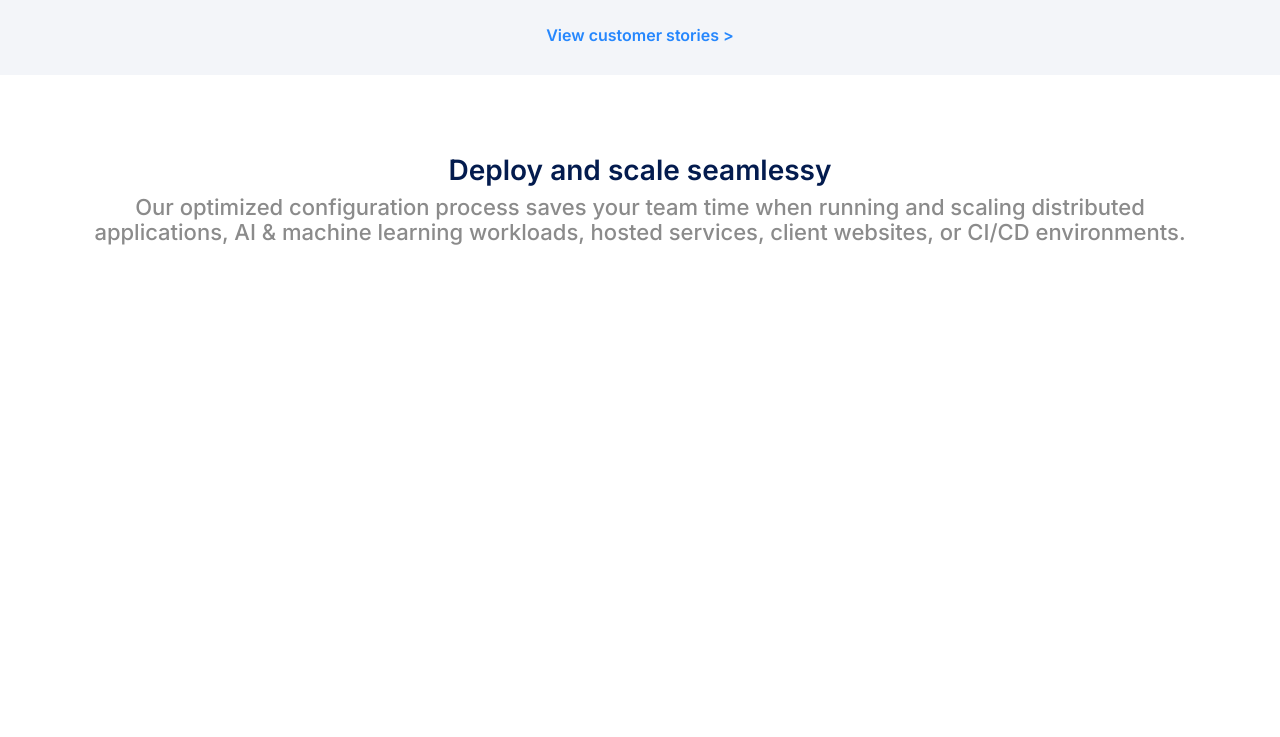
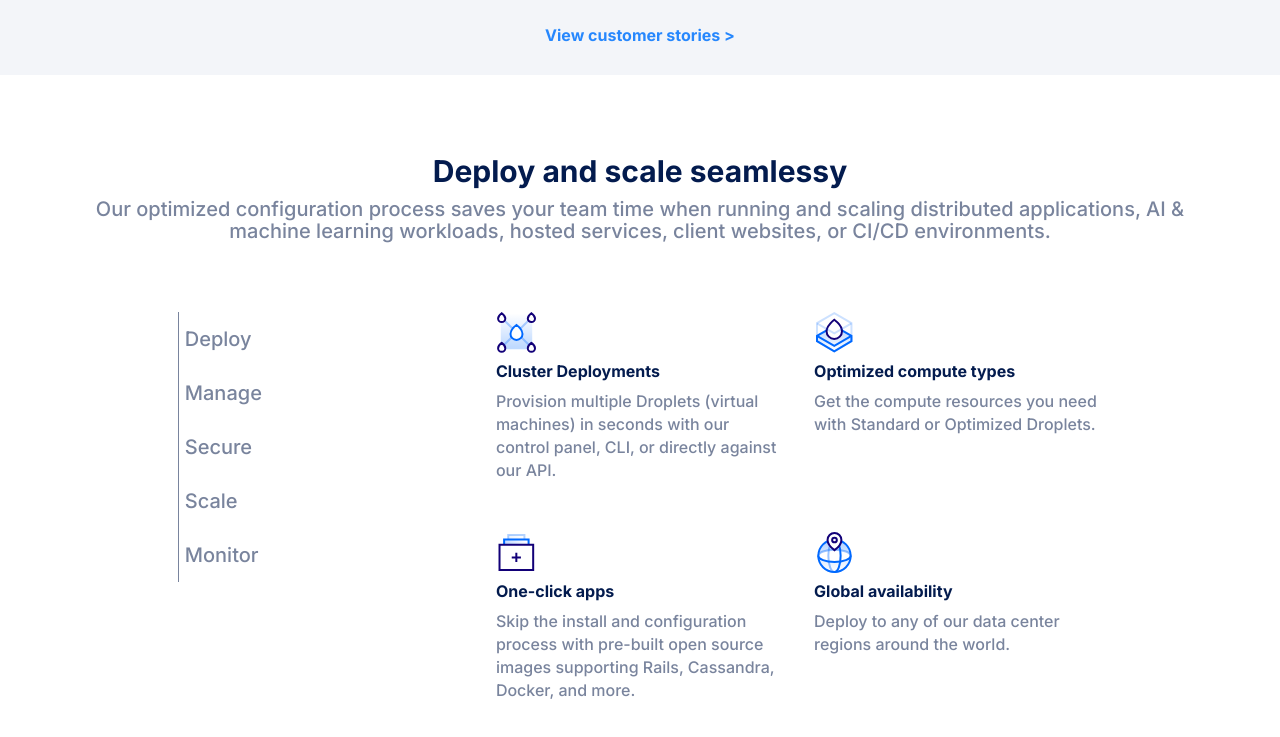
Before and after one commit to gfederica/html-css-digitalocean, a plain HTML site: page index.html in a window 1280 px wide. Shown: the part 689-1426 px from the top of the page. Before the commit the page ends 943 px from the top, so only its background shows below. Drawn offline with nearby package versions, Linux system fonts and the light colour scheme.

Commit message:
finita sezione process

```diff
--- a/css/style.css
+++ b/css/style.css
@@ -23,8 +23,8 @@ header h1 {
 }
 
 h2 {
-    font-size: 28px;
-    font-weight: 600;
+    font-size: 30px;
+    font-weight: 700;
     color: #031B4E;
     text-align: center;
 }
@@ -32,7 +32,7 @@ h2 {
 h3 {
     font-size: 24px;
     font-weight: 500;
-    color: #8B8B8B;
+    color: #79849D;
     text-align: center;
 }
 
@@ -48,18 +48,32 @@ header h4:not(.ms_wrapper_85 h4) {
 
 h5 {
     font-size: 16px;
-    font-weight: 600;
-    color: #8B8B8B;
+    font-weight: 700;
+    color: #79849D;
     margin: 0;
 }
 
+p {
+    font-size: 16px;
+    font-weight: 500;
+    color: #79849D;
+}
+
 .ms_grey_text {
-    color: #8B8B8B;
+    color: #79849D;
 }
 .ms_blue_text {
     color: #2687FD;
 }
+.ms_dark_blue_text {
+    color: #031B4E;
+}
 
+.ms_wrapper_85::after {
+    content: "";
+    display: table;
+    clear: both;
+}
 
 
 /* buttons */
@@ -196,12 +210,27 @@ h5 {
     margin-top: 60px;
 }
 #process h4 {
-    text-align: center;
-    color: #8B8B8B;
+    font-size: 20px;
+    color: #79849D;
 }
 
+#process ul li {
+    list-style-type: none;
+    padding: 6px;
+    border-left: 1px solid #79849D;
+}
 
+#process .ms_wrapper_85 {
+    margin-top: 40px;
+}
 
+.ms_cell {
+    height: 220px;
+}
+.ms_cell img,
+.ms_cell h5 {
+    margin-bottom: 10px;
+}
 
 
 
@@ -256,6 +285,12 @@ border: 0px  ;
         max-width: 180px;
         margin-left: 0px;
     }
+
+    /* process section */
+    .ms_cell {
+        margin: 20px auto;
+        height: max-content;
+    }
 }
 
 @media (min-width: 991px) and (max-width: 1200px) {
--- a/index.html
+++ b/index.html
@@ -122,9 +122,56 @@
     </header>
     <main>
         <section id="process">
-            <div class="container">
+            <div class="container text-center">
                 <h2>Deploy and scale seamlessy</h2>
                 <h4>Our optimized configuration process saves your team time when running and scaling distributed applications, AI & machine learning workloads, hosted services, client websites, or CI/CD environments.</h4>
+            </div>
+            <div class="container">
+                <div class="row">
+                    <div class="ms_wrapper_85">
+                        <div class="col-xs-12 col-md-4">
+                            <ul>
+                                <li><h4>Deploy</h4></li>
+                                <li><h4>Manage</h4></li>
+                                <li><h4>Secure</h4></li>
+                                <li><h4>Scale</h4></li>
+                                <li><h4>Monitor</h4></li>
+                            </ul>
+                        </div>
+                        <div class="col-xs-12 col-md-8">
+                            <div class="row">
+                                <div class="col-md-6">
+                                    <div class="ms_cell">
+                                        <img src="img/cluster-deploy.svg" alt="deploy">
+                                        <h5 class="ms_dark_blue_text">Cluster Deployments</h5>
+                                        <p>Provision multiple Droplets (virtual machines) in seconds with our control panel, CLI, or directly against our API.</p>
+                                    </div>
+                                </div>
+                                <div class="col-md-6">
+                                    <div class="ms_cell">
+                                        <img src="img/optimized-compute.svg" alt="compute">
+                                        <h5 class="ms_dark_blue_text">Optimized compute types</h5>
+                                        <p>Get the compute resources you need with Standard or Optimized Droplets.</p>
+                                    </div>
+                                </div>
+                                <div class="col-md-6">
+                                    <div class="ms_cell">
+                                        <img src="img/one-click.svg" alt="apps">
+                                        <h5 class="ms_dark_blue_text">One-click apps</h5>
+                                        <p>Skip the install and configuration process with pre-built open source images supporting Rails, Cassandra, Docker, and more.</p>
+                                    </div>
+                                </div>
+                                <div class="col-md-6">
+                                    <div class="ms_cell">
+                                        <img src="img/global.svg" alt="global">
+                                        <h5 class="ms_dark_blue_text">Global availability</h5>
+                                        <p>Deploy to any of our data center regions around the world.</p>
+                                    </div>
+                                </div>
+                            </div>
+                        </div>
+                    </div>
+                </div>
             </div>
         </section>
     </main>
```
